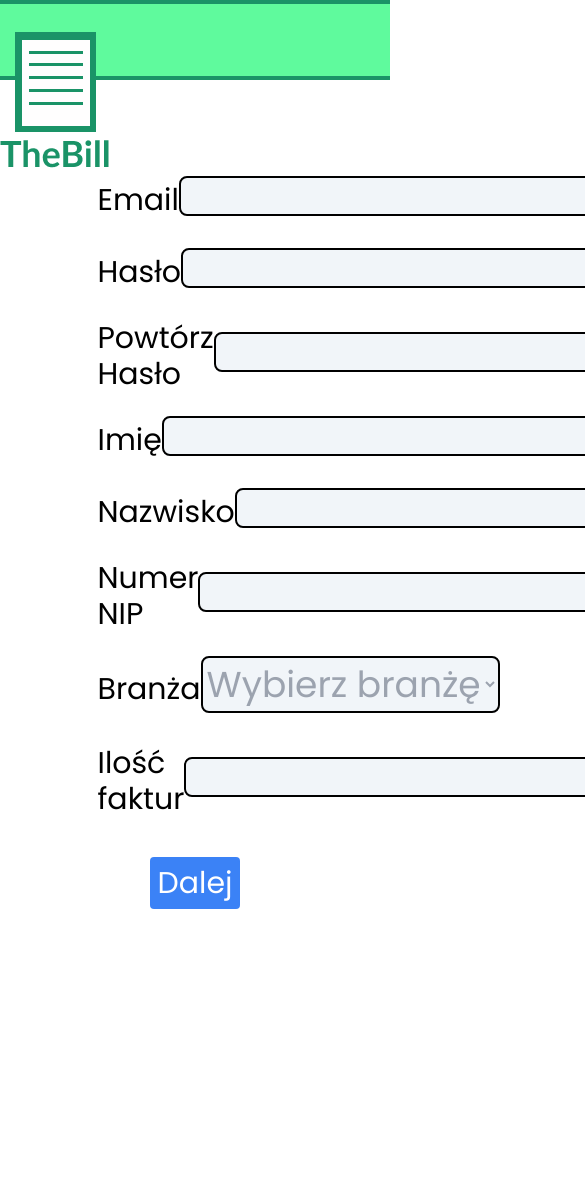
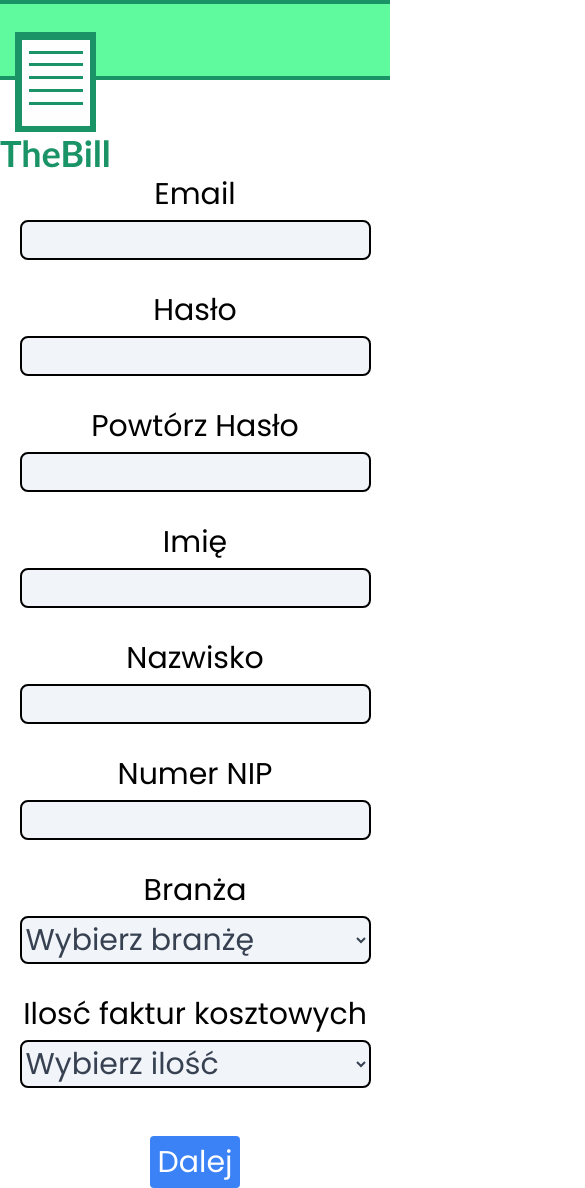
Before and after one commit to Tommy3DE/TheBill, a React (Vite) app: page /newUser in a window 390 px wide. Shown: the top 1188 px of the page, 585 px wide, since content can reach past the window. Before the commit the page ends 909 px from the top, so only its background shows below. Built offline with nearby package versions, Linux system fonts and the light colour scheme.

Commit message:
registration jurney p1 refurbished

```diff
--- a/src/newUser/NewUser.tsx
+++ b/src/newUser/NewUser.tsx
@@ -578,7 +578,6 @@
 
 // export default NewUser;
 
-import React from "react";
 import { ErrorMessage, useFormik, FormikProvider } from "formik";
 import * as Yup from "yup";
 import SlimNav from "../layout/SlimNav";
@@ -616,7 +615,9 @@ const NewUser = () => {
         .required("Potwierdzenie jest wymagane"),
       firstName: Yup.string().required("Imię jest wymagane"),
       lastName: Yup.string().required("Nazwisko jest wymagane"),
-      NIP: Yup.number().required("NIP jest wymagany"),
+      NIP: Yup.string()
+    .matches(/^[0-9]{10}$/, "NIP powinien składać się z 10 cyfr")
+    .required("NIP jest wymagany"),
       industry: Yup.string().required("Branża jest wymagana"),
       numOfInvoices: Yup.string().required("Proszę wybrać ilość faktur"),
     }),
@@ -634,7 +635,7 @@ const NewUser = () => {
             onSubmit={formik.handleSubmit}
             className="w-full flex flex-col items-center text-3xl"
           >
-            <div className="flex justify-between items-center w-2/4 mb-4">
+            <div className="flex lg:flex-row flex-col justify-between items-center lg:w-2/4 w-full mb-4">
               <label htmlFor="firstName" className=" mb-2">
                 Email
               </label>
@@ -645,15 +646,15 @@ const NewUser = () => {
                 onChange={formik.handleChange}
                 onBlur={formik.handleBlur}
                 value={formik.values.login}
-                className="bg-slate-100 lg:w-3/5 placeholder:text-center rounded-lg border-2 border-black mb-4"
+                className="bg-slate-100 lg:w-3/5 w-[90%] placeholder:text-center rounded-lg border-2 border-black mb-4"
               />
             </div>
             <ErrorMessage
               name="login"
               component="div"
-              className="text-sm text-red-600 -mt-4"
+              className="text-sm text-red-600 -mt-4 w-1/2 lg:text-end text-center"
             />
-            <div className="flex justify-between items-center w-2/4 mb-4">
+            <div className="flex lg:flex-row flex-col justify-between items-center lg:w-2/4 w-full mb-4">
               <label htmlFor="pass" className="mb-2">
                 Hasło
               </label>
@@ -664,15 +665,15 @@ const NewUser = () => {
                 onChange={formik.handleChange}
                 onBlur={formik.handleBlur}
                 value={formik.values.pass}
-                className="bg-slate-100 lg:w-3/5 placeholder:text-center rounded-lg border-2 border-black mb-4"
+                className="bg-slate-100 lg:w-3/5 w-[90%] placeholder:text-center rounded-lg border-2 border-black mb-4"
               />
             </div>
             <ErrorMessage
               name="pass"
               component="div"
-              className="text-sm text-red-600 -mt-4 text-end"
+              className="text-sm text-red-600 -mt-4 w-1/2 lg:text-end text-center"
             />
-            <div className="flex justify-between items-center w-2/4 mb-4">
+            <div className="flex lg:flex-row flex-col justify-between items-center lg:w-2/4 w-full mb-4">
               <label htmlFor="pass2" className="mb-2">
                 Powtórz Hasło
               </label>
@@ -683,15 +684,15 @@ const NewUser = () => {
                 onChange={formik.handleChange}
                 onBlur={formik.handleBlur}
                 value={formik.values.pass2}
-                className="bg-slate-100 lg:w-3/5 placeholder:text-center rounded-lg border-2 border-black mb-4"
+                className="bg-slate-100 lg:w-3/5 w-[90%] placeholder:text-center rounded-lg border-2 border-black mb-4"
               />
             </div>
             <ErrorMessage
               name="pass2"
               component="div"
-              className="text-sm text-red-600 -mt-4"
+              className="text-sm text-red-600 -mt-4 w-1/2 lg:text-end text-center"
             />
-            <div className="flex justify-between items-center w-2/4 mb-4">
+            <div className="flex lg:flex-row flex-col justify-between items-center lg:w-2/4 w-full mb-4">
               <label htmlFor="firstName" className="mb-2">
                 Imię
               </label>
@@ -702,15 +703,15 @@ const NewUser = () => {
                 onChange={formik.handleChange}
                 onBlur={formik.handleBlur}
                 value={formik.values.firstName}
-                className="bg-slate-100 lg:w-3/5 placeholder:text-center rounded-lg border-2 border-black mb-4"
+                className="bg-slate-100 lg:w-3/5 w-[90%] placeholder:text-center rounded-lg border-2 border-black mb-4"
               />
             </div>
             <ErrorMessage
               name="firstName"
               component="div"
-              className="text-sm text-red-600 mt-4"
+              className="text-sm text-red-600 -mt-4 w-1/2 lg:text-end text-center"
             />
-            <div className="flex justify-between items-center w-2/4 mb-4">
+            <div className="flex lg:flex-row flex-col justify-between items-center lg:w-2/4 w-full mb-4">
               <label htmlFor="lastName" className="mb-2">
                 Nazwisko
               </label>
@@ -721,15 +722,15 @@ const NewUser = () => {
                 onChange={formik.handleChange}
                 onBlur={formik.handleBlur}
                 value={formik.values.lastName}
-                className="bg-slate-100 lg:w-3/5 placeholder:text-center rounded-lg border-2 border-black mb-4"
+                className="bg-slate-100 lg:w-3/5 w-[90%] placeholder:text-center rounded-lg border-2 border-black mb-4"
               />
             </div>
             <ErrorMessage
               name="lastName"
               component="div"
-              className="text-sm text-red-600 -mt-4"
+              className="text-sm text-red-600 -mt-4 w-1/2 lg:text-end text-center"
             />
-            <div className="flex justify-between items-center w-2/4 mb-4">
+            <div className="flex lg:flex-row flex-col justify-between items-center lg:w-2/4 w-full mb-4">
               <label htmlFor="nip" className="mb-2">
                 Numer NIP
               </label>
@@ -740,15 +741,15 @@ const NewUser = () => {
                 onChange={formik.handleChange}
                 onBlur={formik.handleBlur}
                 value={formik.values.NIP}
-                className="bg-slate-100 lg:w-3/5 placeholder:text-center rounded-lg border-2 border-black mb-4"
+                className="bg-slate-100 lg:w-3/5 w-[90%] placeholder:text-center rounded-lg border-2 border-black mb-4"
               />
             </div>
             <ErrorMessage
               name="NIP"
               component="div"
-              className="text-sm text-red-600 -mt-4"
+              className="text-sm text-red-600 -mt-4 w-1/2 lg:text-end text-center"
             />
-            <div className="flex justify-between items-center w-2/4 mb-4">
+            <div className="flex lg:flex-row flex-col justify-between items-center lg:w-2/4 w-full mb-4">
               <label htmlFor="industry" className="mb-2">
                 Branża
               </label>
@@ -758,7 +759,7 @@ const NewUser = () => {
                 onChange={formik.handleChange}
                 onBlur={formik.handleBlur}
                 value={formik.values.industry}
-                className="text-4xl bg-slate-100 lg:w-3/5 placeholder:text-center rounded-lg border-2 border-black mb-4 text-gray-400"
+                className="text-3xl bg-slate-100 lg:w-3/5 w-[90%] placeholder:text-center rounded-lg border-2 border-black mb-4 text-gray-700"
               >
                 <option value="" disabled selected hidden className="">
                   Wybierz branżę
@@ -776,26 +777,33 @@ const NewUser = () => {
             <ErrorMessage
               name="industry"
               component="div"
-              className="text-sm text-red-600 -mt-4"
+              className="text-sm text-red-600 -mt-4 w-1/2 lg:text-end text-center"
             />
-            <div className="flex justify-between items-center w-2/4 mb-4">
+            <div className="flex lg:flex-row flex-col justify-between items-center lg:w-2/4 w-full mb-4">
               <label htmlFor="numOfInvoices" className="mb-2">
-                Ilość faktur
+                Ilosć faktur kosztowych
               </label>
-              <input
+              <select
                 id="numOfInvoices"
                 name="numOfInvoices"
-                type="text"
                 onChange={formik.handleChange}
                 onBlur={formik.handleBlur}
                 value={formik.values.numOfInvoices}
-                className="bg-slate-100 lg:w-3/5 placeholder:text-center rounded-lg border-2 border-black mb-4"
-              />
+                className="text-3xl bg-slate-100 lg:w-3/5 w-[90%] placeholder:text-center rounded-lg border-2 border-black mb-4 text-gray-700"
+              >
+                <option value="" disabled selected hidden className="">
+                  Wybierz ilość
+                </option>
+                <option value="Do 5">Do 5</option>
+                <option value="Do 15">Do 15</option>
+                <option value="Do 35">Do 35</option>
+                <option value="Powyżej 35">Powyżej 35</option>
+              </select>
             </div>
             <ErrorMessage
               name="numOfInvoices"
               component="div"
-              className="text-sm text-red-600 -mt-4"
+              className="text-sm text-red-600 -mt-4 w-1/2 lg:text-end text-center"
             />
 
             <button
```
